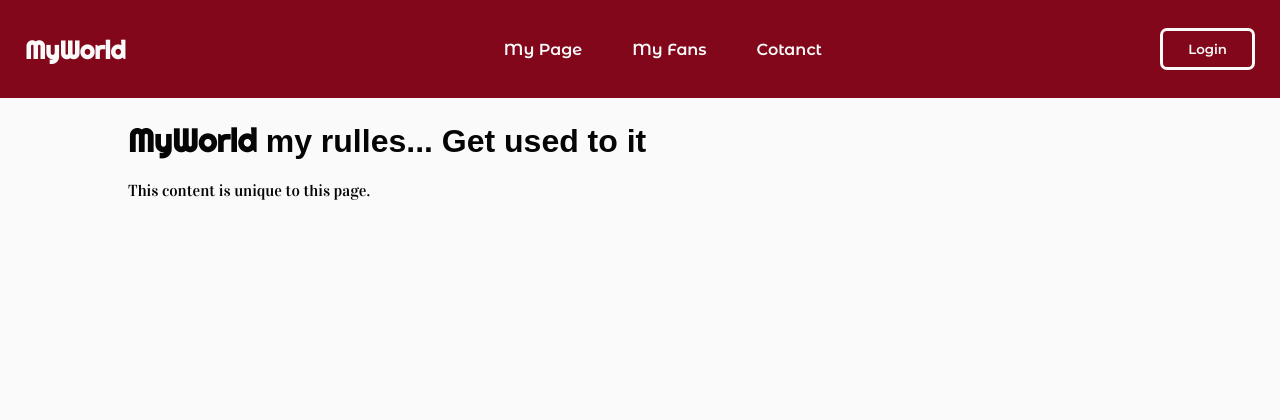
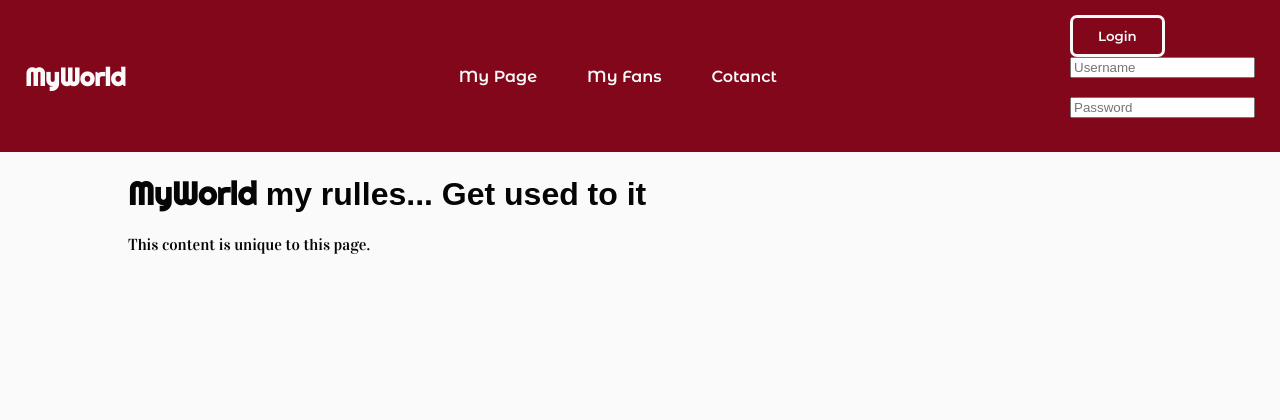
Before and after one commit to DragosNH/flask-test, a Flask app: page / in a window 1280 px wide. Shown: the top 420 px of the page. Run offline with Flask 3, Linux system fonts and the light colour scheme; some web fonts are replaced.

Commit message:
small changes

```diff
--- a/templates/contact.html
+++ b/templates/contact.html
@@ -10,7 +10,8 @@
     <label for="email">E-mail adress:</label><br />
     <input type="email" id="email" name="email" placeholder="e-mail"><br /><br />
     <label for="message">Your message</label><br />
-    <textarea  type="text" rows="6" cols="40" name="message" id="message" placeholder="Your text in here..."></textarea><br /><br />
+    <textarea type="text" rows="6" cols="40" name="message" id="message"
+        placeholder="Your text in here..."></textarea><br /><br />
     <input type="submit" value="Submit">
 </form>
 {% endblock %}
--- a/templates/layout.html
+++ b/templates/layout.html
@@ -8,8 +8,11 @@
     <link rel="stylesheet" href="{{ url_for('static', filename='css/style.css') }}">
     <link rel="stylesheet" href="{{ url_for('static', filename='css/loginBtn.css') }}">
     <link href="https://fonts.googleapis.com/css2?family=Righteous&display=swap" rel="stylesheet">
-    <link href="https://fonts.googleapis.com/css2?family=Montserrat+Alternates:ital,wght@0,100;0,200;0,300;0,400;0,500;0,600;0,700;0,800;0,900;1,100;1,200;1,300;1,400;1,500;1,600;1,700;1,800;1,900&display=swap" rel="stylesheet">
-    <link href="https://fonts.googleapis.com/css2?family=Amaranth:ital,wght@0,400;0,700;1,400;1,700&display=swap" rel="stylesheet">
+    <link
+        href="https://fonts.googleapis.com/css2?family=Montserrat+Alternates:ital,wght@0,100;0,200;0,300;0,400;0,500;0,600;0,700;0,800;0,900;1,100;1,200;1,300;1,400;1,500;1,600;1,700;1,800;1,900&display=swap"
+        rel="stylesheet">
+    <link href="https://fonts.googleapis.com/css2?family=Amaranth:ital,wght@0,400;0,700;1,400;1,700&display=swap"
+        rel="stylesheet">
     <link href="https://fonts.googleapis.com/css2?family=Vidaloka&display=swap" rel="stylesheet">
 </head>
 
@@ -22,8 +25,15 @@
             <li class="list-element"><a href="{{ url_for('contact') }}">Cotanct</a></li>
         </ul>
         <div class="connection">
-            <!-- This is going to be the log in box latter on -->
-            <button class="loginBtn">Login</button>
+            <div class="loginContainer">
+                <button class="loginBtn">Login</button>
+                <div class="loginBox">
+                    <form action="login">
+                        <input type="text" id="username" name="username" placeholder="Username"><br /><br />
+                        <input type="password" id="password" name="password" placeholder="Password"><br /><br />
+                    </form>
+                </div>
+            </div>
         </div>
     </nav>
     <main>
```
